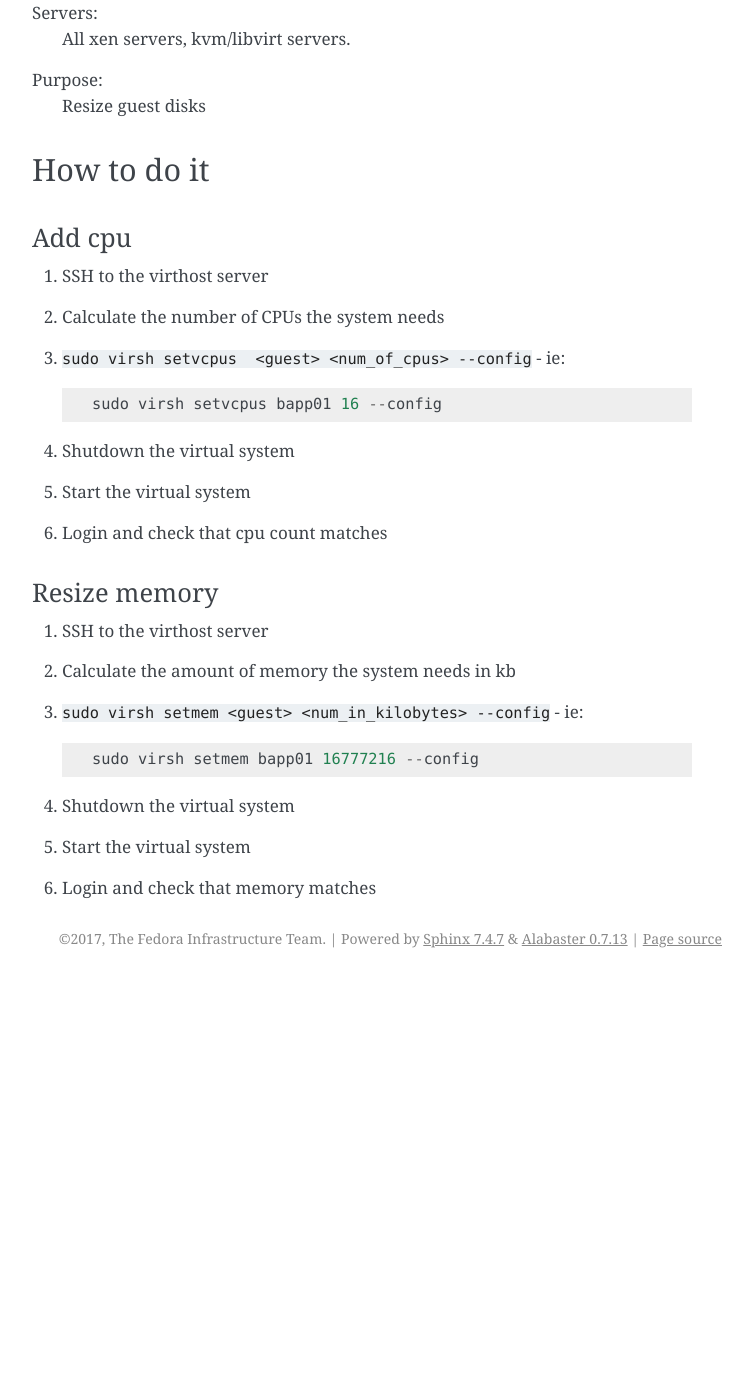
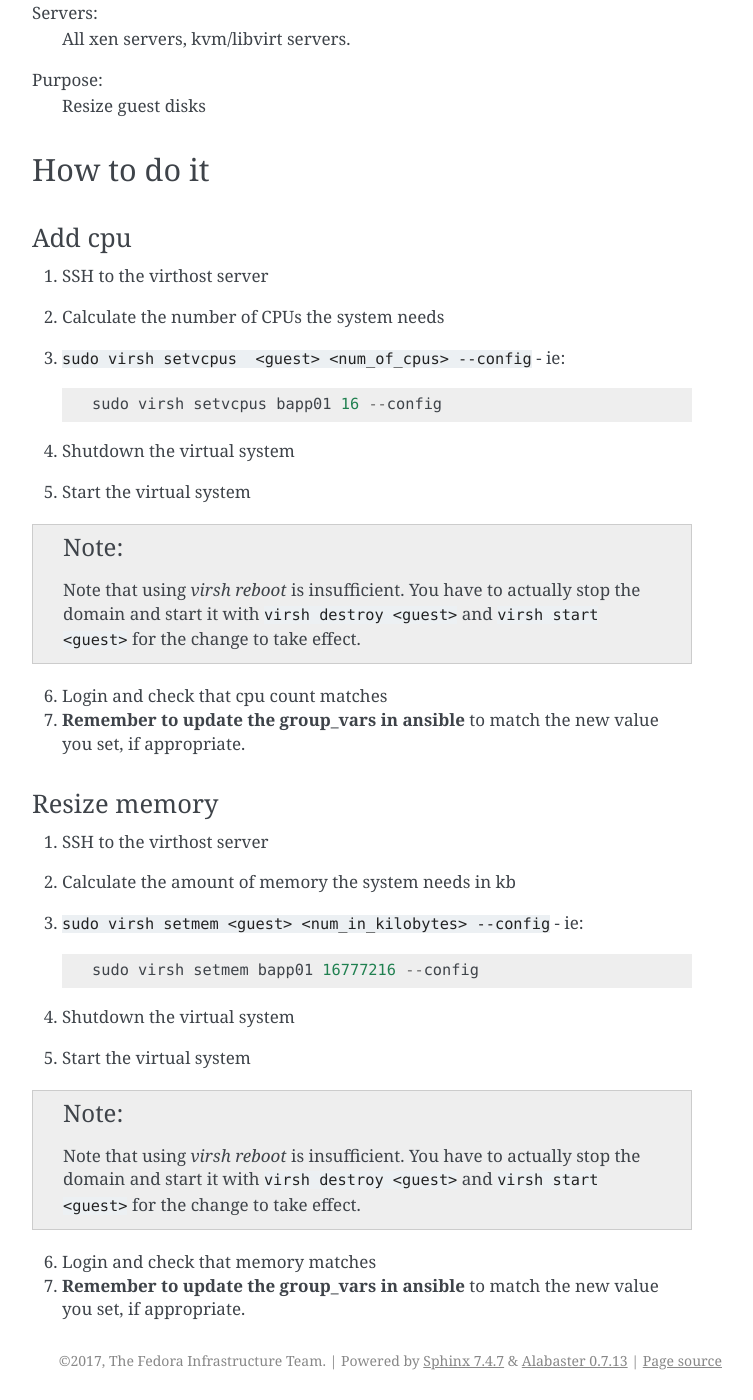
Before and after one commit to FrostyX/infra-docs, a Sphinx documentation site: the page built from docs/sysadmin-guide/sops/guestedit.rst, in a window 1280 px wide and 1400 px high, scrolled down 619 px. Shown: the whole window, without its empty margins (388-1141 px from the left). Built offline with Sphinx 7.4.7, drawn with Linux system fonts in a browser that asks for light colours; before the commit the page ends 1597 px from its top, so only the background shows below that.

Commit message:
Some notes.

```diff
--- a/docs/sysadmin-guide/sops/guestedit.rst
+++ b/docs/sysadmin-guide/sops/guestedit.rst
@@ -50,7 +50,14 @@ Add cpu
 
 5. Start the virtual system
 
+.. note:: Note that using `virsh reboot` is insufficient.  You have to
+   actually stop the domain and start it with ``virsh destroy <guest>`` and
+   ``virsh start <guest>`` for the change to take effect.
+
 6. Login and check that cpu count matches
+
+7. **Remember to update the group_vars in ansible** to match the new value you
+   set, if appropriate.
 
 Resize memory
 -------------
@@ -67,4 +74,11 @@ Resize memory
 
 5. Start the virtual system
 
+.. note:: Note that using `virsh reboot` is insufficient.  You have to
+   actually stop the domain and start it with ``virsh destroy <guest>`` and
+   ``virsh start <guest>`` for the change to take effect.
+
 6. Login and check that memory matches
+
+7. **Remember to update the group_vars in ansible** to match the new value you
+   set, if appropriate.
```
